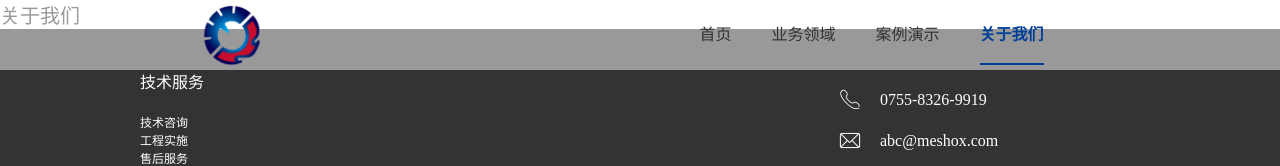
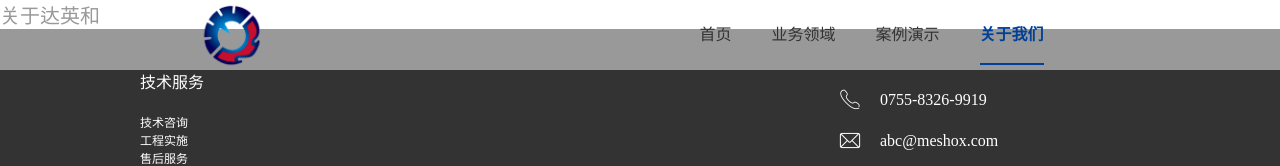
Before and after one commit to zhangaixia602/client, a React (Create React App) app: page /about in a window 1280 px wide. Shown: the top 166 px of the page. Built offline with nearby package versions, Linux system fonts and the light colour scheme.

Commit message:
更新代码

```diff
--- a/src/view/About/index.jsx
+++ b/src/view/About/index.jsx
@@ -2,7 +2,7 @@ import React from 'react';
 export default class About extends React.Component{
   render(){
     return (
-      <div>关于我们</div>
+      <div>关于达英和</div>
     )
   }
 }
```
